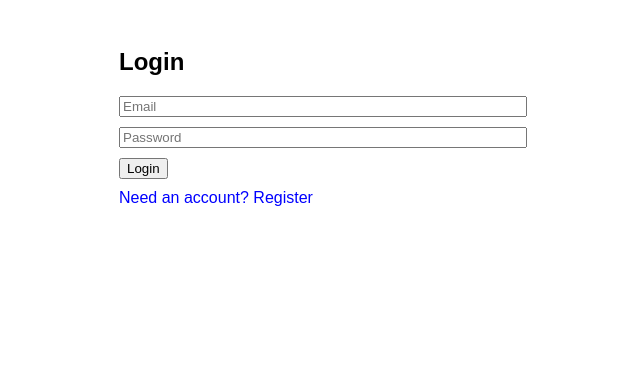
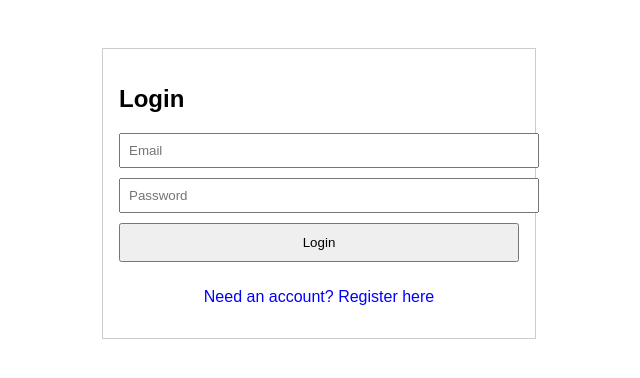
Before and after one commit to lynfeir/mcstructures, a Next.js app: page /login in a window 1280 px wide. Shown: the top 378 px of the page, without its empty margins (321-961 px from the left). Built offline with nearby package versions, Linux system fonts and the light colour scheme; no server answers.

Commit message:
Second commit

```diff
--- a/pages/login.js
+++ b/pages/login.js
@@ -15,9 +15,15 @@ export default function Login() {
   const router = useRouter();
 
   useEffect(() => {
+    // Only run this on the client
+    if (typeof window === 'undefined') return;
+
     const unsub = onAuthStateChanged(auth, (user) => {
-      if (user) router.push('/upload');
+      if (user) {
+        router.push('/upload');
+      }
     });
+
     return () => unsub();
   }, []);
 
@@ -35,30 +41,31 @@ export default function Login() {
   };
 
   return (
-    <div style={{ maxWidth: 400, margin: '2rem auto' }}>
+    <div style={{ maxWidth: '400px', margin: '2rem auto', padding: '1rem', border: '1px solid #ccc' }}>
       <h2>{isLogin ? 'Login' : 'Register'}</h2>
       <input
+        type="email"
         placeholder="Email"
+        value={email}
         onChange={(e) => setEmail(e.target.value)}
-        value={email}
-        style={{ width: '100%', marginBottom: '10px' }}
+        style={{ width: '100%', marginBottom: '10px', padding: '8px' }}
       />
       <input
+        type="password"
         placeholder="Password"
-        type="password"
+        value={pass}
         onChange={(e) => setPass(e.target.value)}
-        value={pass}
-        style={{ width: '100%', marginBottom: '10px' }}
+        style={{ width: '100%', marginBottom: '10px', padding: '8px' }}
       />
-      <button onClick={handleSubmit}>
-        {isLogin ? 'Login' : 'Sign up'}
+      <button onClick={handleSubmit} style={{ width: '100%', padding: '10px', marginBottom: '10px' }}>
+        {isLogin ? 'Login' : 'Sign Up'}
       </button>
       {error && <p style={{ color: 'red' }}>{error}</p>}
       <p
-        style={{ color: 'blue', cursor: 'pointer', marginTop: '10px' }}
         onClick={() => setIsLogin(!isLogin)}
+        style={{ color: 'blue', cursor: 'pointer', textAlign: 'center' }}
       >
-        {isLogin ? 'Need an account? Register' : 'Have an account? Log in'}
+        {isLogin ? 'Need an account? Register here' : 'Already have an account? Log in'}
       </p>
     </div>
   );
```
Also changed, not shown: lib/firebase.js (renamed from lib/firebase.ts).
